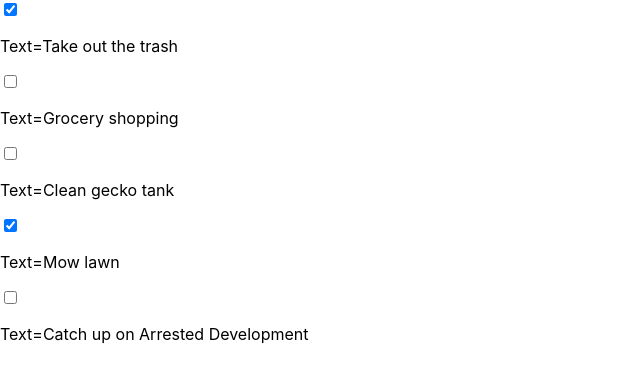
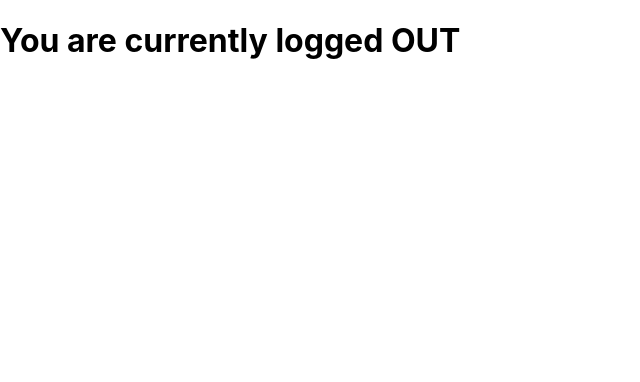
Before and after one commit to jbcastro/scriba-practice, a React (Create React App) app: page / in a window 1280 px wide. Shown: the top 382 px of the page, without its empty margins (0-640 px from the left). Built offline with nearby package versions, Linux system fonts and the light colour scheme.

Commit message:
2:20 in the video, getting rid of commented stuff on App and others

```diff
--- a/src/App.js
+++ b/src/App.js
@@ -3,16 +3,87 @@ import TodoItem from "./TodoItem"
 import TodosData from "./TodosData"
 
 
+
+// Given a stateless functional component, add state to it
+// state should have a property called `isLoggedIn` which is a boolean
+// (true if logged in, false if not)
+// Then, give your best shot at rendering the word "in" if the user is logged in
+// or "out" if the user is logged out.
+
 class App extends React.Component {
+  constructor(props) {
+    super(props)
+    this.state = {
+      isLoggenIn: false
+    }
+  }
   render() {
-    const todoItems = TodosData.map(item => (
-      <TodoItem key={item.id} todo={item} />
-    ))
     return (
-      <div>{todoItems}</div>
+      <div>
+        <h1>You are currently logged {this.state.isLoggenIn ? 'IN' : 'OUT'}</h1>
+      </div>
     )
   }
 }
+
+
+
+// class App extends React.Component {
+//   constructor(props) {
+//     super(props)
+//     this.state = {
+//       name: "Steve",
+//       age: "55",
+//       butt: "Large"
+//     }
+
+//     this.handleClick = this.handleClick.bind(this);
+//   }
+
+//   handleClick() {
+//     const ass = this.state.butt
+//     console.log({ ass })
+
+//   }
+//   render() {
+//     return (
+//       <div>
+//         <h1>{this.state.name}</h1>
+//         <h3>{this.state.age} years old</h3>
+//         <button onClick={this.handleClick}>Push</button>
+//         <h1>{this.state.butt}</h1>
+//       </div>
+//     )
+//   }
+// }
+
+
+// class App extends React.Component {
+//   constructor() {
+//     super()
+//     this.state = {
+//       answer: "Yes"
+//     }
+//   }
+//   render() {
+//     return (
+//       <div>
+//         <h1>Is state important to know? {this.state.answer}</h1>
+//       </div>
+//     )
+//   }
+// }
+
+// class App extends React.Component {
+//   render() {
+//     const todoItems = TodosData.map(item => (
+//       <TodoItem key={item.id} todo={item} />
+//     ))
+//     return (
+//       <div>{todoItems}</div>
+//     )
+//   }
+// }
 
 
 // class App extends React.Component {
```
Also changed, not shown: src/index.js (+54 -0 lines).
